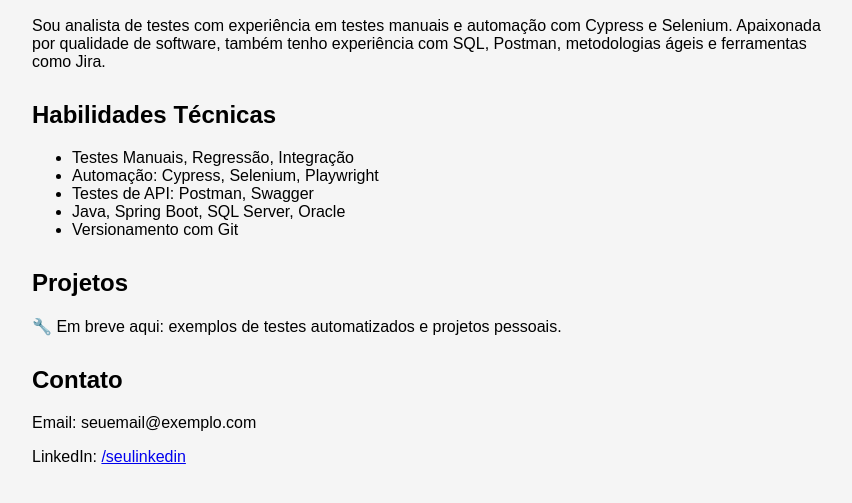
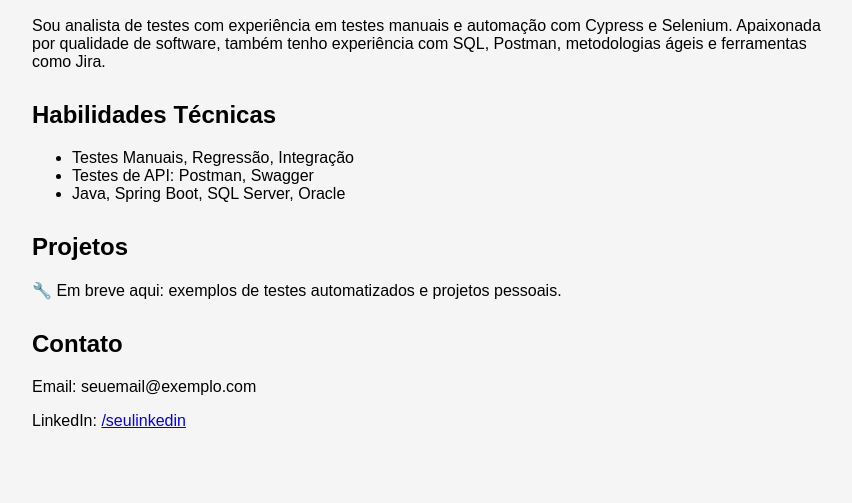
Before and after one commit to joicereis/portfolio-joice, a plain HTML site: page index.html in a window 1280 px wide. Shown: the part 151-654 px from the top of the page, without its empty margins (208-1060 px from the left). Drawn offline with Linux system fonts and the light colour scheme.

Commit message:
Update index.html

```diff
--- a/index.html
+++ b/index.html
@@ -31,10 +31,8 @@
     <h2>Habilidades Técnicas</h2>
     <ul>
       <li>Testes Manuais, Regressão, Integração</li>
-      <li>Automação: Cypress, Selenium, Playwright</li>
       <li>Testes de API: Postman, Swagger</li>
       <li>Java, Spring Boot, SQL Server, Oracle</li>
-      <li>Versionamento com Git</li>
     </ul>
   </section>
 
```
